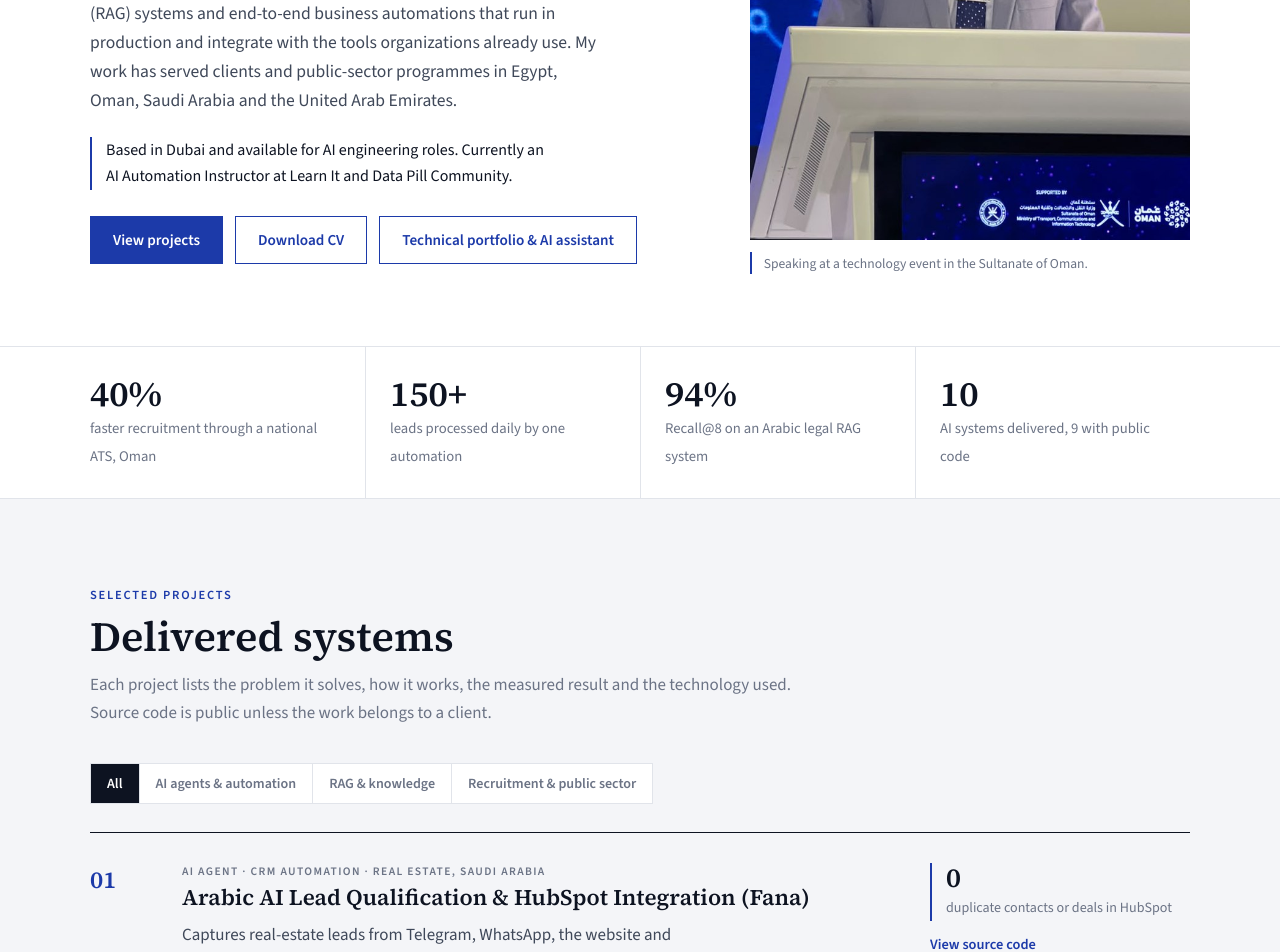
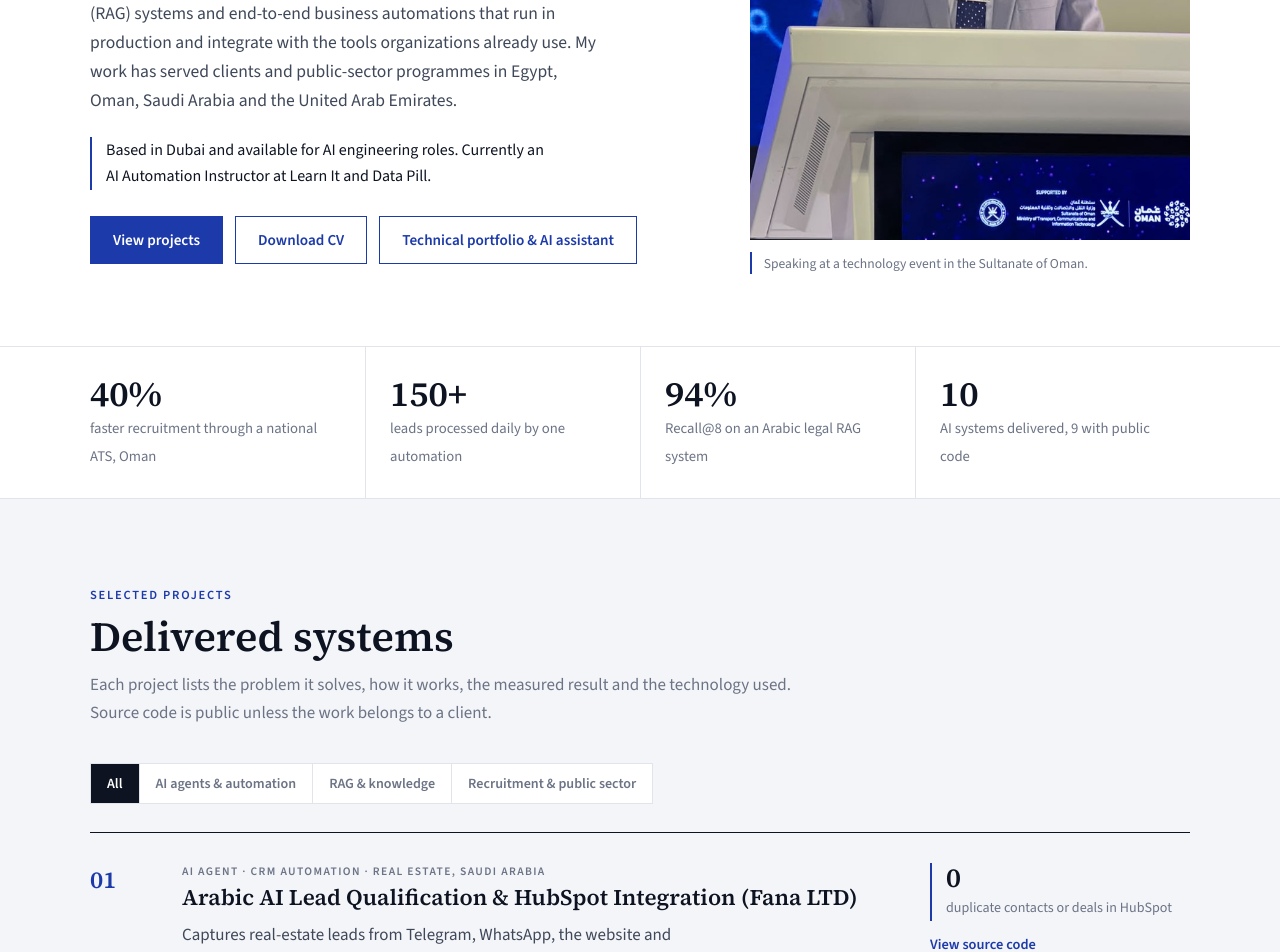
Before and after one commit to MahmoudElnahal/MahmoudElnahal.github.io, a plain HTML site: page index.html in a window 1280 px wide. Shown: the part 440-1392 px from the top of the page. Drawn offline with nearby package versions, Linux system fonts and the light colour scheme.

Commit message:
Data Pill (part-time); Fana LTD as company name with freelance engagement
Co-Authored-By: Claude Opus 5.5 <noreply@anthropic.com>

```diff
--- a/index.html
+++ b/index.html
@@ -190,7 +190,7 @@ footer .wrap{padding-block:22px;display:flex;justify-content:space-between;gap:1
         <h1>Mahmoud El Nahal</h1>
         <div class="titles"><span>Agentic AI &amp; AI Automation Engineer</span><span>AI Automation Instructor</span></div>
         <p class="lede">I design and deliver LLM agents, retrieval-augmented generation (RAG) systems and end-to-end business automations that run in production and integrate with the tools organizations already use. My work has served clients and public-sector programmes in Egypt, Oman, Saudi Arabia and the United Arab Emirates.</p>
-        <p class="now">Based in Dubai and available for AI engineering roles. Currently an AI Automation Instructor at Learn It and Data Pill Community.</p>
+        <p class="now">Based in Dubai and available for AI engineering roles. Currently an AI Automation Instructor at Learn It and Data Pill.</p>
         <div class="actions">
           <a class="btn solid" href="#projects">View projects</a>
           <a class="btn line" href="https://mahmoudelnahal.github.io/tech/cv.pdf" download="Mahmoud_ElNahal_CV.pdf">Download CV</a>
@@ -231,7 +231,7 @@ footer .wrap{padding-block:22px;display:flex;justify-content:space-between;gap:1
           <div class="no">01</div>
           <div>
             <div class="cat">AI agent · CRM automation · Real estate, Saudi Arabia</div>
-            <h3>Arabic AI Lead Qualification &amp; HubSpot Integration (Fana)</h3>
+            <h3>Arabic AI Lead Qualification &amp; HubSpot Integration (Fana LTD)</h3>
             <p class="desc">Captures real-estate leads from Telegram, WhatsApp, the website and Meta/Google lead forms, qualifies them in Saudi Arabic through an AI agent with conversation memory, and scores them P1, P2 or P3 using transparent rules.</p>
             <p class="how"><b>How it works:</b> omnichannel intake, conversational qualification (budget, property fit, financing readiness, timeline, intent), rule-based scoring, two-way HubSpot sync with phone-based de-duplication, and a sales queue re-ranked every 15 minutes with hot-lead alerts.</p>
             <div class="stack"><span>n8n</span><span>LLM agent</span><span>HubSpot</span><span>Google Sheets</span><span>WhatsApp</span><span>Telegram</span><span>JavaScript</span></div>
@@ -413,12 +413,12 @@ footer .wrap{padding-block:22px;display:flex;justify-content:space-between;gap:1
             <ul><li>Teach AI agents, generative AI and automation workflows to professionals in Saudi Arabia and the United Arab Emirates.</li></ul></div>
         </article>
         <article class="job">
-          <div class="meta"><b>Data Pill Community</b><span>Nov 2026 – Present</span></div>
+          <div class="meta"><b>Data Pill</b><span>Part-time</span><span>Nov 2026 – Present</span></div>
           <div><h3>AI Automation Instructor<span class="tag">Current</span></h3>
             <ul><li>Teach AI automation: AI agents, n8n workflows and integrations with business tools.</li></ul></div>
         </article>
         <article class="job">
-          <div class="meta"><b>Freelance</b><span>Client: Fana · Saudi Arabia</span><span>Oct 2026 – Nov 2026</span></div>
+          <div class="meta"><b>Fana LTD</b><span>Freelance · Saudi Arabia</span><span>Oct 2026 – Nov 2026</span></div>
           <div><h3>AI &amp; Automation Engineer</h3>
             <ul><li>Built an Arabic AI lead-qualification agent with two-way HubSpot synchronization, WhatsApp follow-up and booking workflows.</li><li>Connected lead intelligence, outreach and CRM so the sales team prioritizes the right prospects.</li></ul></div>
         </article>
```
